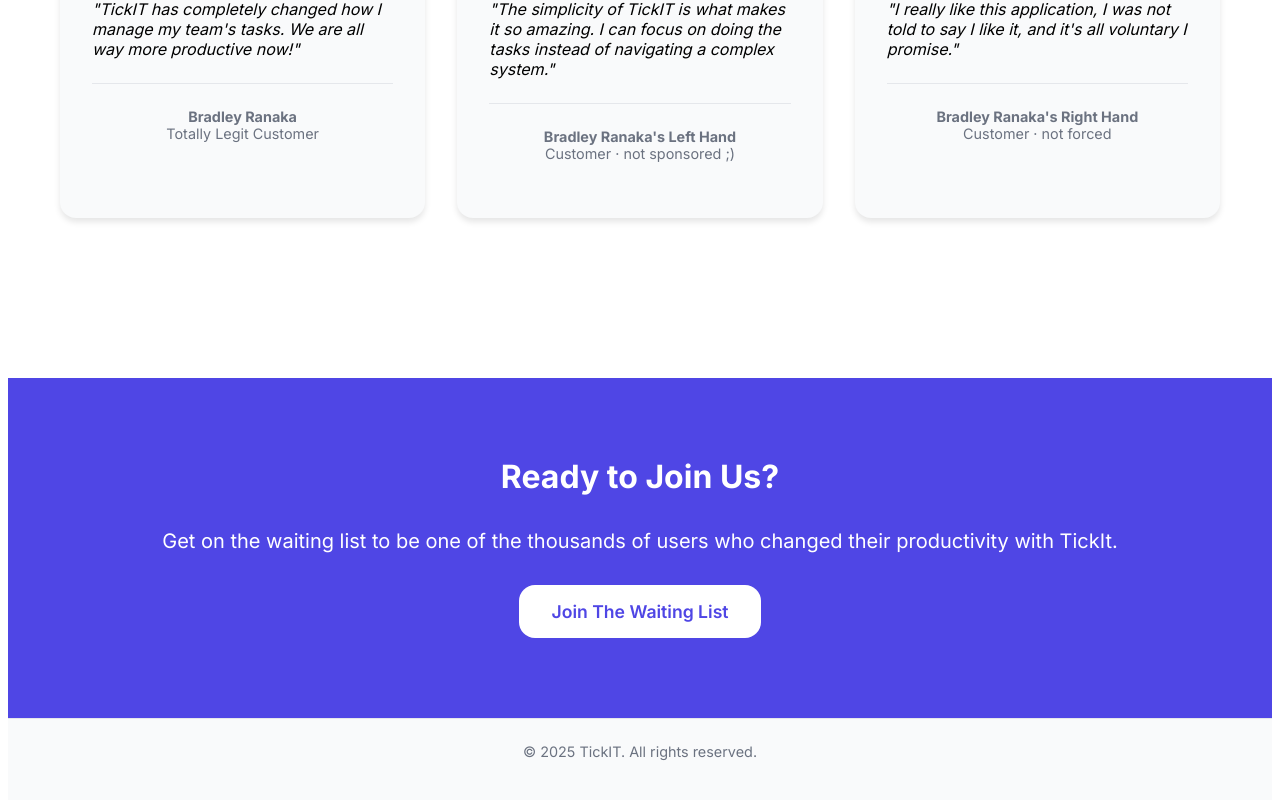
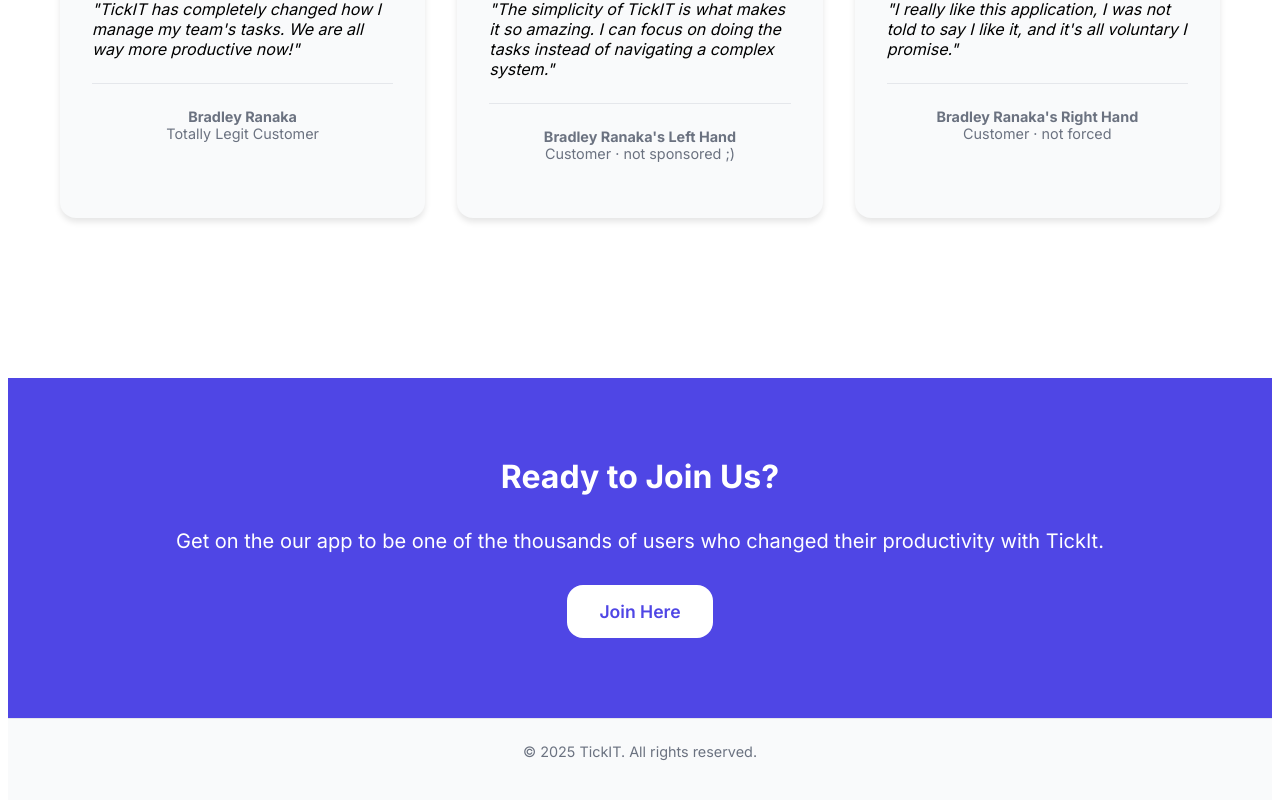
Before and after one commit to Koketso-bbd/Tickit, an Angular app in the folder frontend/: page / in a window 1280 px wide. Shown: the part 2162-2962 px from the top of the page. Built offline with nearby package versions, Linux system fonts and the light colour scheme.

Commit message:
Changed to make more sense

```diff
--- a/frontend/src/app/components/landing/landing.component.html
+++ b/frontend/src/app/components/landing/landing.component.html
@@ -122,9 +122,9 @@
     <section class="cta" id="get-started">
         <section class="container">
             <h2>Ready to Join Us?</h2>
-            <p>Get on the waiting list to be one of the thousands of users who changed their productivity with TickIt.
+            <p>Get on the our app to be one of the thousands of users who changed their productivity with TickIt.
             </p>
-            <a routerLink="/login" class="button primary large">Join The Waiting List</a>
+            <a routerLink="/login" class="button primary large">Join Here</a>
         </section>
     </section>
 </main>
```
